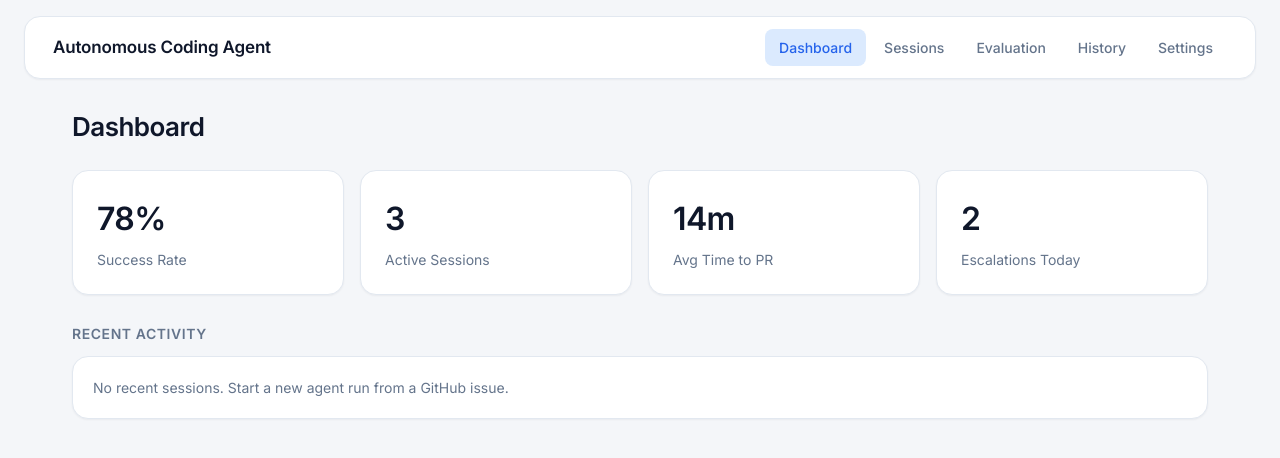
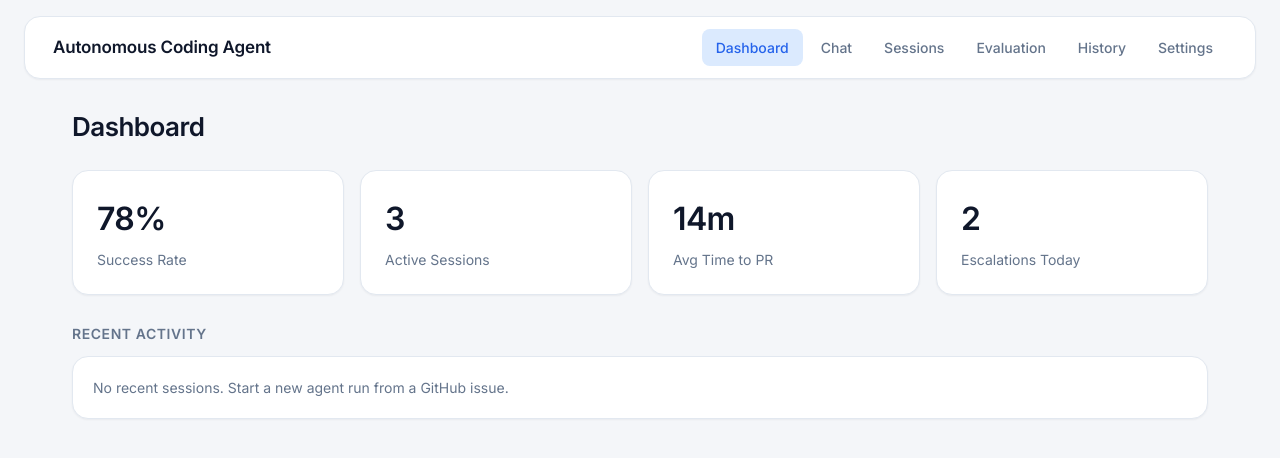
Before and after one commit to AdnanRaza88/autonomous-coding-agent, a React (Vite) app in the folder frontend/: page / in a window 1280 px wide. Shown: the top 458 px of the page. Built offline with nearby package versions, Linux system fonts and the light colour scheme.

Commit message:
Add Chat route to frontend nav

```diff
--- a/frontend/src/App.tsx
+++ b/frontend/src/App.tsx
@@ -5,6 +5,7 @@
 import Settings from "./pages/Settings";
 import Evaluation from "./pages/Evaluation";
 import History from "./pages/History";
+import Chat from "./pages/Chat";
 import "./styles/tokens.css";
 import "./styles/layout.css";
 
@@ -18,6 +19,7 @@
             <NavLink to="/" end>
               Dashboard
             </NavLink>
+            <NavLink to="/chat">Chat</NavLink>
             <NavLink to="/sessions">Sessions</NavLink>
             <NavLink to="/evaluation">Evaluation</NavLink>
             <NavLink to="/history">History</NavLink>
@@ -27,6 +29,7 @@
         <main className="main-content">
           <Routes>
             <Route path="/" element={<Dashboard />} />
+            <Route path="/chat" element={<Chat />} />
             <Route path="/sessions" element={<Sessions />} />
             <Route path="/sessions/:id" element={<SessionDetail />} />
             <Route path="/settings" element={<Settings />} />
```
